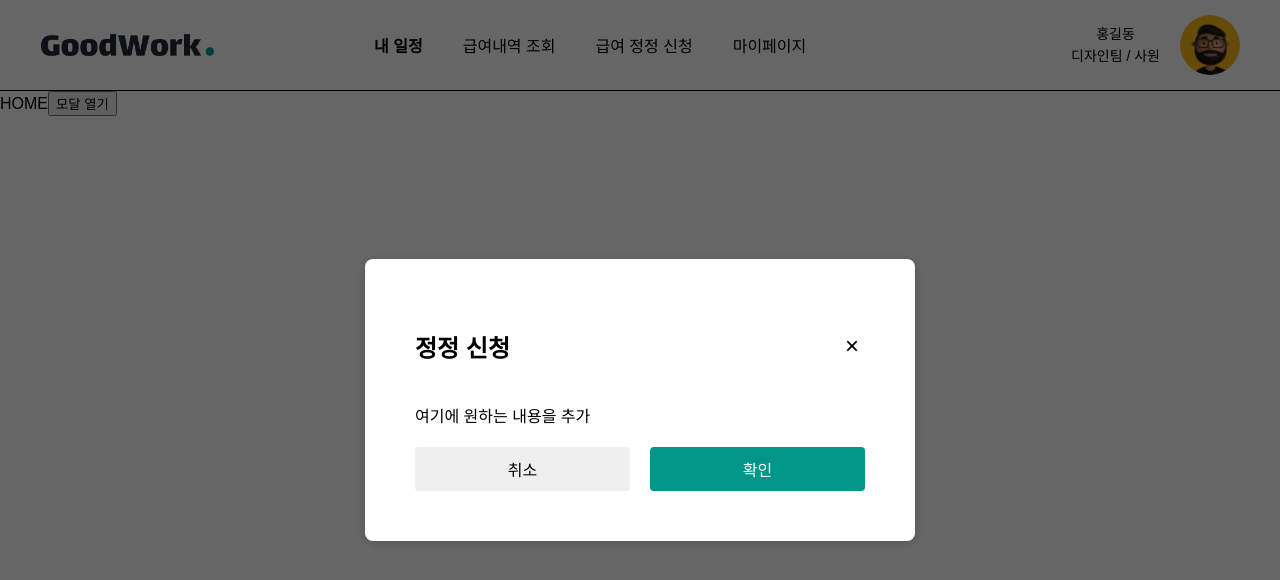
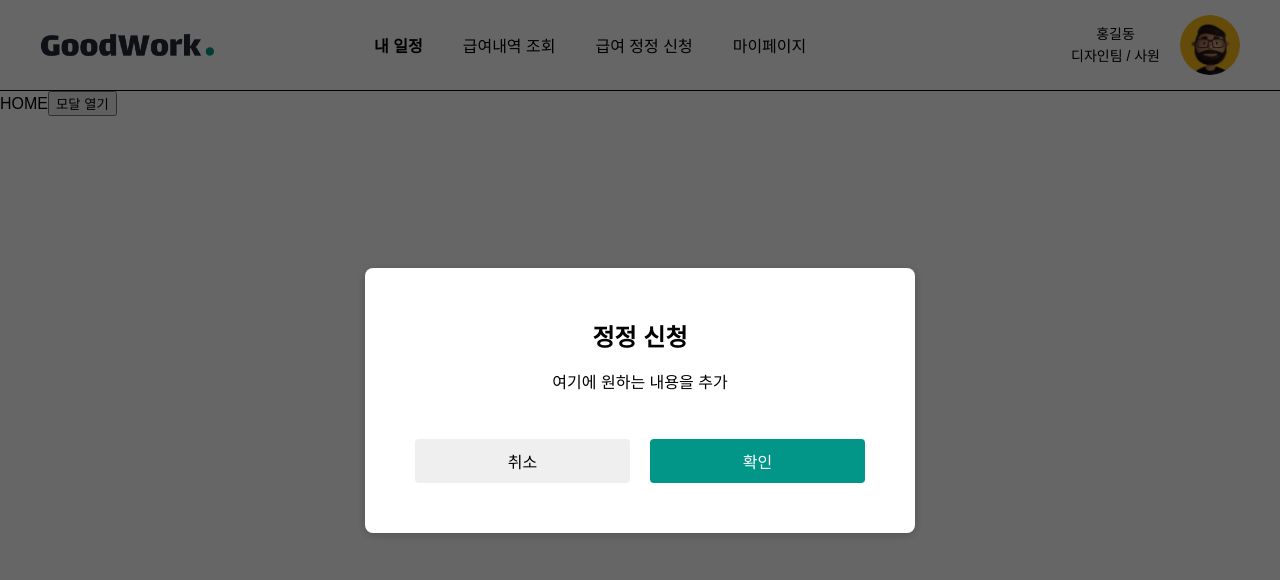
Before and after one commit to Dev-FE-2/toy-project2-team2, a React (Vite) app: page / in a window 1280 px wide. Both pictures are taken after a click on the button "모달 열기". Shown: the top 580 px of the page. Built offline with nearby package versions, Linux system fonts and the light colour scheme.

Commit message:
feat: Modal - 브라우저뒤로가기 방지, dim 클릭 취소 -#6

```diff
--- a/package.json
+++ b/package.json
@@ -40,7 +40,7 @@
   },
   "lint-staged": {
     "*.{js,jsx,ts,tsx}": [
-      "eslint --fix",
+      "eslint --fix --max-warnings=0",
       "prettier --write"
     ]
   }
--- a/src/components/common/Modal/Modal.styled.ts
+++ b/src/components/common/Modal/Modal.styled.ts
@@ -30,19 +30,20 @@ export const ModalBox = styled.div`
 
 export const ModalHeader = styled.header`
 	display: flex;
-	justify-content: space-between;
+	justify-content: center;
 	align-items: center;
-`;
+	position: relative;
 
-export const CloseButton = styled.button`
-	background: none;
-	border: none;
-	font-size: 1.5rem;
-	cursor: pointer;
+	h2 {
+		margin: 0;
+		font-size: 1.5rem;
+		text-align: center;
+	}
 `;
 
 export const ModalContent = styled.div`
-	margin-top: 20px;
+	text-align: center;
+	padding-bottom: 10px;
 `;
 
 export const ButtonContainer = styled.div`
--- a/src/components/common/Modal/index.tsx
+++ b/src/components/common/Modal/index.tsx
@@ -5,7 +5,6 @@ import {
 	ModalContainer,
 	ModalBox,
 	ModalHeader,
-	CloseButton,
 	ModalContent,
 	ButtonContainer,
 	Button,
@@ -27,7 +26,6 @@ const Modal: React.FC<ModalProps> = ({ isOpen, title, onClose, children }) => {
 				<ModalBox>
 					<ModalHeader>
 						<h2>{title}</h2>
-						<CloseButton onClick={onClose}>&times;</CloseButton>
 					</ModalHeader>
 					<ModalContent>{children}</ModalContent>
 					<ButtonContainer>
```
